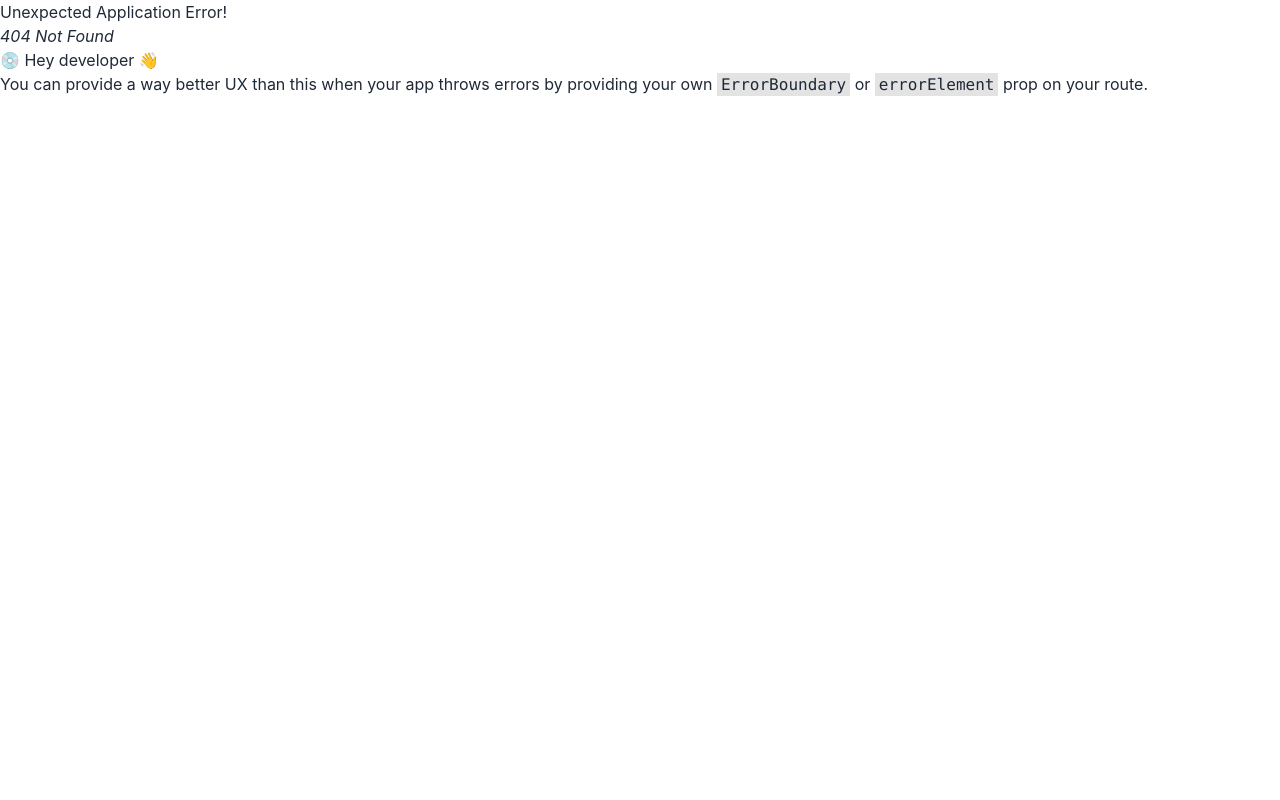
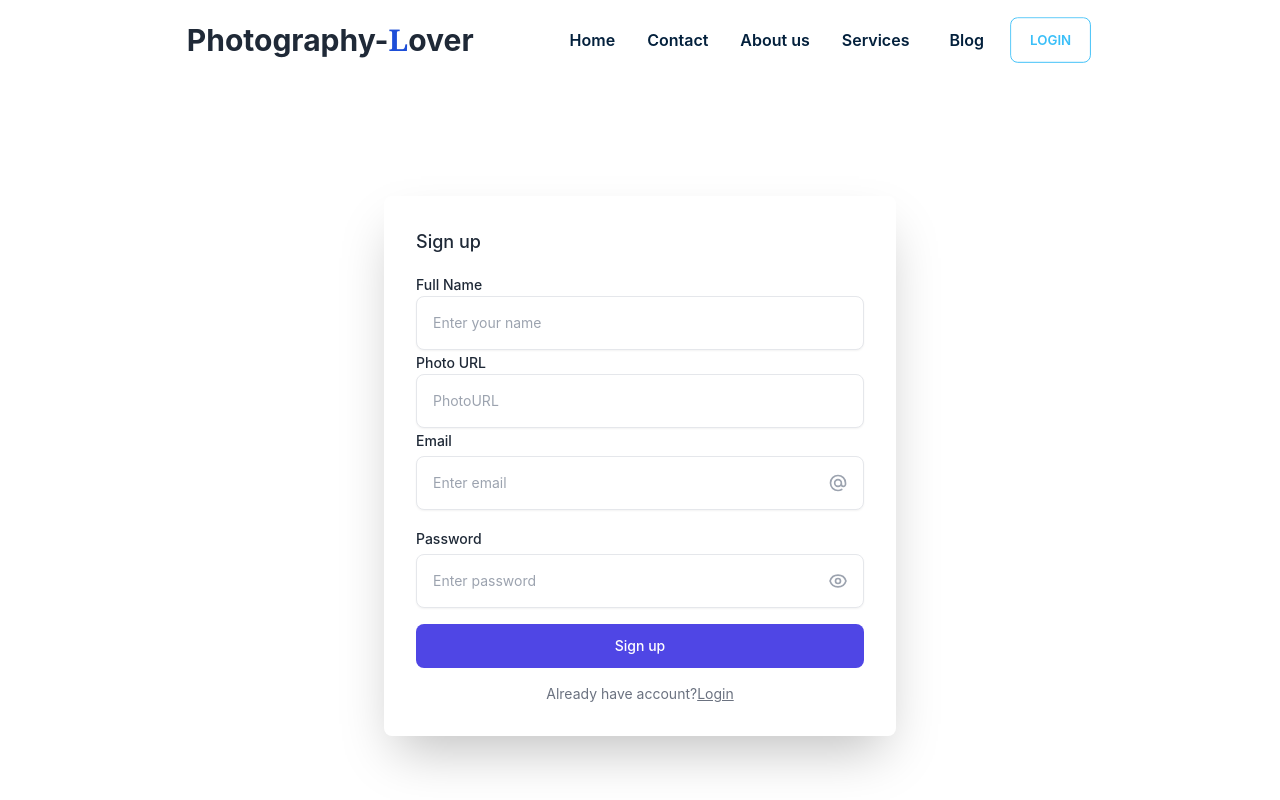
Before and after one commit to Maruf-Stack/service-review-client, a React (Create React App) app: page /regi in a window 1280 px wide. Before the commit this address had no page. Built offline with nearby package versions, Linux system fonts and the light colour scheme.

Commit message:
regi added

```diff
--- a/src/Routes/routes/Routes.js
+++ b/src/Routes/routes/Routes.js
@@ -4,6 +4,7 @@
 import Blog from '../../pages/blog/Blog';
 import Home from '../../pages/home/Home';
 import Login from '../../pages/login/Login';
+import Regi from '../../pages/registraion/Regi';
 import Footer from '../../Shared/footer/Footer';
 
 const router = createBrowserRouter([
@@ -21,6 +22,9 @@
             }, {
                 path: '/login',
                 element: <Login></Login>
+            }, {
+                path: '/regi',
+                element: <Regi></Regi>
             }
         ]
     }
--- /dev/null
+++ b/src/pages/registraion/Regi.js
@@ -0,0 +1,119 @@
+import React from 'react';
+import { Link } from 'react-router-dom';
+
+
+const Regi = () => {
+
+    return (
+        <div>
+            <div className="max-w-screen-xl px-4 py-16 mx-auto sm:px-6 lg:px-8">
+                <div className="max-w-lg mx-auto">
+
+                    <form className="p-8 mt-6 mb-0 space-y-4 rounded-lg shadow-2xl">
+                        <p className="text-lg font-medium">Sign up</p>
+
+                        <div>
+                            <label htmlFor="name" className="text-sm font-medium">Full Name</label>
+                            <input
+                                type="text"
+                                name='name'
+                                id="name"
+                                className="w-full p-4 pr-12 text-sm border border-gray-200 rounded-lg shadow-sm"
+                                placeholder="Enter your name"
+                            />
+                            <label htmlFor="name" className="text-sm font-medium">Photo URL</label>
+                            <input
+                                type="text"
+                                name='photoURL'
+                                id="photoURL"
+                                className="w-full p-4 pr-12 text-sm border border-gray-200 rounded-lg shadow-sm"
+                                placeholder="PhotoURL"
+                            />
+                            <label htmlFor="email" className="text-sm font-medium">Email</label>
+
+                            <div className="relative mt-1">
+                                <input
+                                    type="email"
+                                    name='email'
+                                    id="email"
+                                    className="w-full p-4 pr-12 text-sm border border-gray-200 rounded-lg shadow-sm"
+                                    placeholder="Enter email"
+                                    required
+                                />
+
+                                <span className="absolute inset-y-0 inline-flex items-center right-4">
+                                    <svg
+                                        xmlns="http://www.w3.org/2000/svg"
+                                        className="w-5 h-5 text-gray-400"
+                                        fill="none"
+                                        viewBox="0 0 24 24"
+                                        stroke="currentColor"
+                                    >
+                                        <path
+                                            strokeLinecap="round"
+                                            strokeLinejoin="round"
+                                            strokeWidth="2"
+                                            d="M16 12a4 4 0 10-8 0 4 4 0 008 0zm0 0v1.5a2.5 2.5 0 005 0V12a9 9 0 10-9 9m4.5-1.206a8.959 8.959 0 01-4.5 1.207"
+                                        />
+                                    </svg>
+                                </span>
+                            </div>
+                        </div>
+
+                        <div>
+                            <label htmlFor="password" className="text-sm font-medium">Password</label>
+
+                            <div className="relative mt-1">
+                                <input
+                                    type="password"
+                                    name='password'
+                                    id="password"
+                                    className="w-full p-4 pr-12 text-sm border border-gray-200 rounded-lg shadow-sm"
+                                    placeholder="Enter password"
+                                    required
+                                />
+
+                                <span className="absolute inset-y-0 inline-flex items-center right-4">
+                                    <svg
+                                        xmlns="http://www.w3.org/2000/svg"
+                                        className="w-5 h-5 text-gray-400"
+                                        fill="none"
+                                        viewBox="0 0 24 24"
+                                        stroke="currentColor"
+                                    >
+                                        <path
+                                            strokeLinecap="round"
+                                            strokeLinejoin="round"
+                                            strokeWidth="2"
+                                            d="M15 12a3 3 0 11-6 0 3 3 0 016 0z"
+                                        />
+                                        <path
+                                            strokeLinecap="round"
+                                            strokeLinejoin="round"
+                                            strokeWidth="2"
+                                            d="M2.458 12C3.732 7.943 7.523 5 12 5c4.478 0 8.268 2.943 9.542 7-1.274 4.057-5.064 7-9.542 7-4.477 0-8.268-2.943-9.542-7z"
+                                        />
+                                    </svg>
+                                </span>
+                            </div>
+                        </div>
+
+                        <button
+                            type="submit"
+                            className="block w-full px-5 py-3 text-sm font-medium text-white bg-indigo-600 rounded-lg"
+                        >
+                            Sign up
+                        </button>
+
+                        <p className="text-sm text-center text-gray-500">
+                            Already have account?
+                            <Link className="underline" to='/login'>Login</Link>
+                        </p>
+                    </form>
+                </div>
+            </div>
+        </div>
+    );
+};
+
+export default Regi;
```
